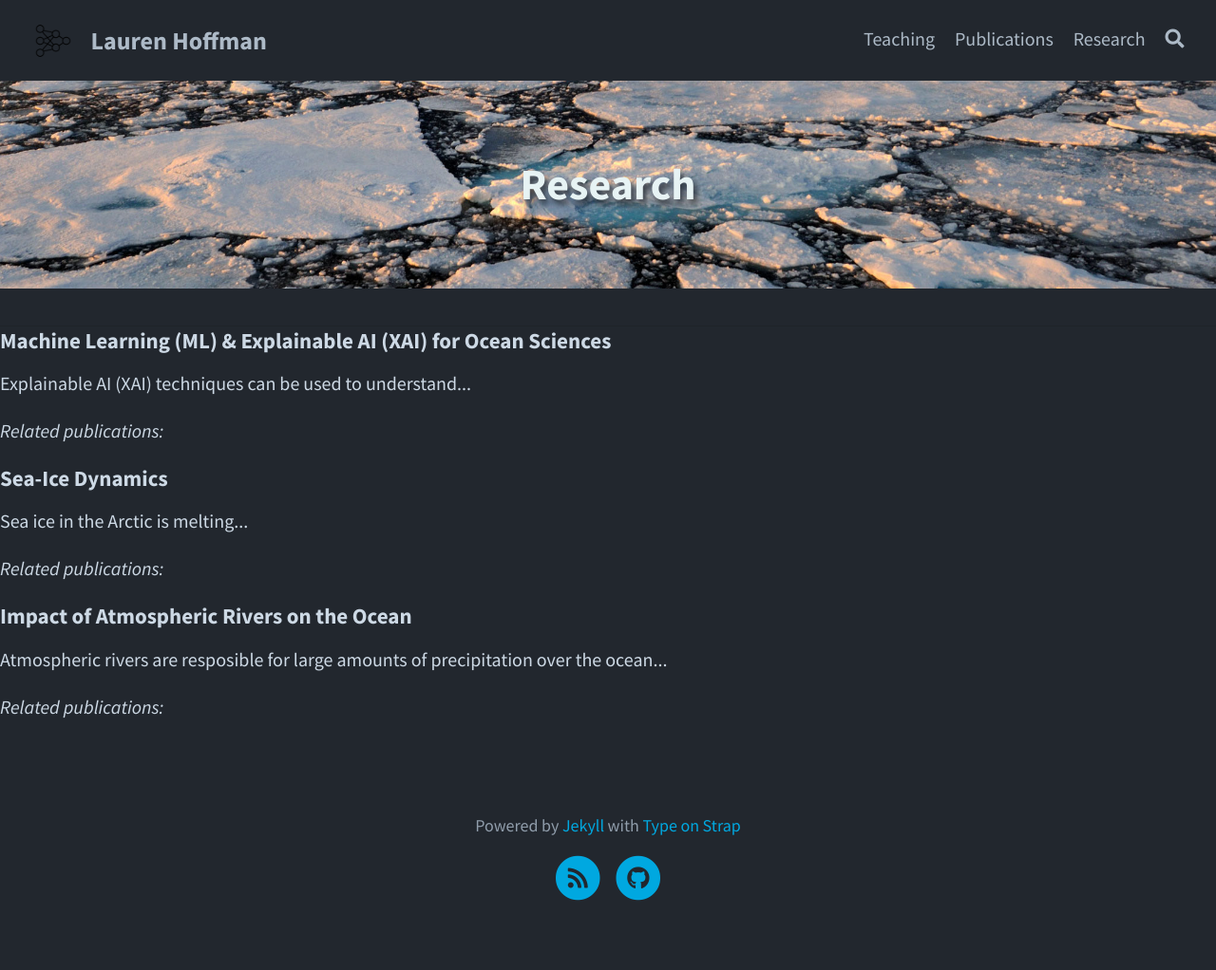
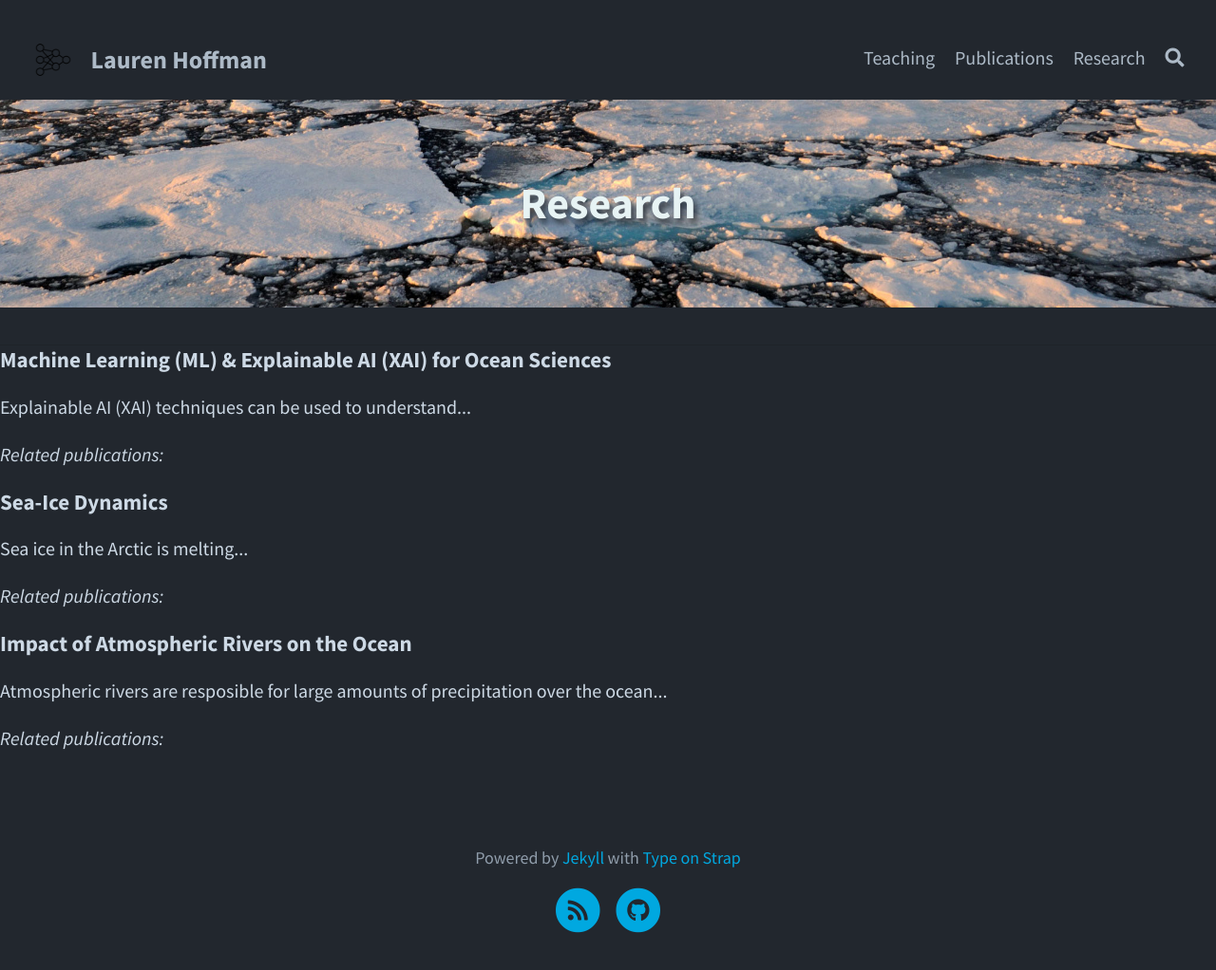
Before and after one commit to lahoffman/lahoffman.github.io, a Jekyll site: the page built from pages/research.html, in a window 1280 px wide. Shown: the whole page at 95% size. Built offline with Jekyll 4.4.1, drawn with Linux system fonts in a browser that asks for light colours; before the commit the page ends 988 px from its top, so only the background shows below that.

Commit message:
Update research.html

```diff
--- a/pages/research.html
+++ b/pages/research.html
@@ -8,7 +8,7 @@
 
   </div>
 
-    <H4 style="margin-top: 0em;">Machine Learning (ML) & Explainable AI (XAI) for Ocean Sciences</H4>
+    <p><H4 style="margin-top: 0em;">Machine Learning (ML) & Explainable AI (XAI) for Ocean Sciences</H4></p>
     <p> Explainable AI (XAI) techniques can be used to understand...  </p>
     <p> <i> Related publications: </i> </p>
   </div>
@@ -16,7 +16,7 @@
 
   </div>
 
-    <H4 style="margin-top: 0em;">Sea-Ice Dynamics</H4>
+    <p><H4 style="margin-top: 0em;">Sea-Ice Dynamics</H4></p>
     <p> Sea ice in the Arctic is melting...  </p>
     <p> <i> Related publications: </i> </p>
   </div>
@@ -24,7 +24,7 @@
 
   </div>
 
-    <H4 style="margin-top: 0em;">Impact of Atmospheric Rivers on the Ocean</H4>
+    <p><H4 style="margin-top: 0em;">Impact of Atmospheric Rivers on the Ocean</H4></p>
     <p> Atmospheric rivers are resposible for large amounts of precipitation over the ocean...  </p>
     <p> <i> Related publications: </i> </p>
   </div>
```
